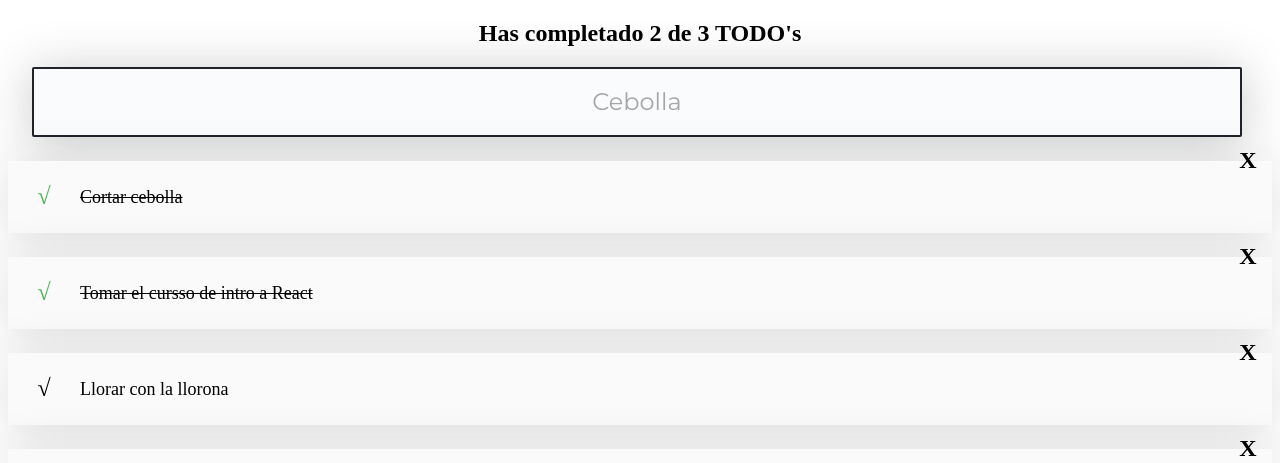
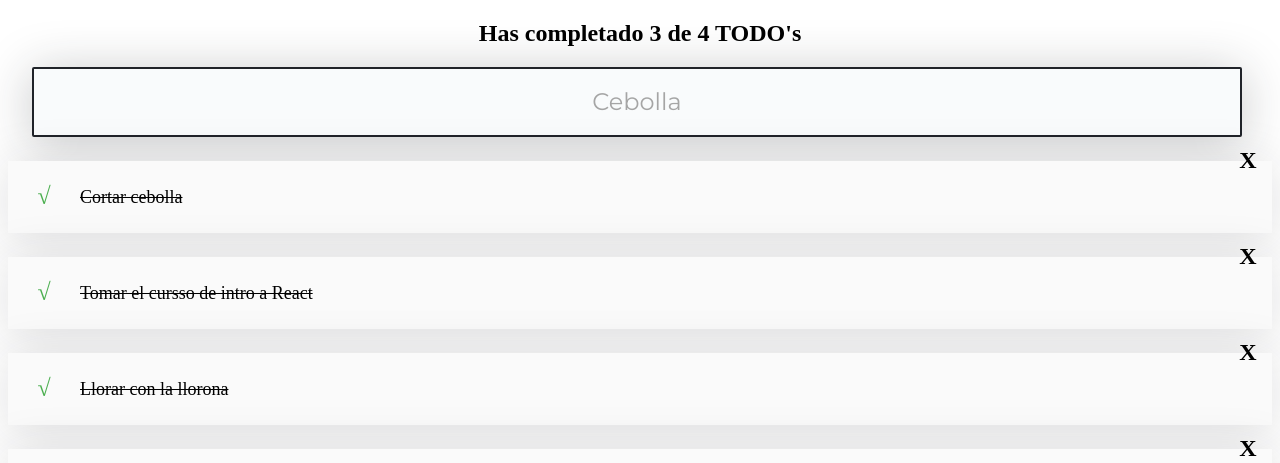
Before and after one commit to jorgetrad99/curso-introduccion-react-2021, a React (Create React App) app in the folder to-do-machine/: page / in a window 1280 px wide. Shown: the top 463 px of the page. Built offline with nearby package versions, Linux system fonts and the light colour scheme.

Commit message:
Counting and searching Todo's

```diff
--- a/to-do-machine/src/App.jsx
+++ b/to-do-machine/src/App.jsx
@@ -6,21 +6,46 @@
 import { CreateTodoButton } from './CreateTodoButton';
 // import './App.css';
 
-const todos = [
+const defaultTodos = [
   { text: 'Cortar cebolla', completed: true },
   { text: 'Tomar el cursso de intro a React', completed: true },
-  { text: 'Llorar con la llorona', completed: false },
+  { text: 'Llorar con la llorona', completed: true },
   { text: 'LALALALAA', completed: false },
 ];
 
 function App() {
+  const [ todos, setTodos ] = React.useState(defaultTodos)
+  const [ searchValue, setSearchValue ] = React.useState('');
+
+  const completedTodos = todos.filter(todo => !!todo.completed).length; //Doble false es true
+  const totalTodos = todos.length;
+
+  let searchedTodos = [];
+
+  if(!searchValue.length >= 1) {
+    searchedTodos = todos;
+  } else {
+    searchedTodos = todos.filter(todo => {
+      const todoText = todo.text.toLowerCase();
+      const searchText = searchValue.toLowerCase();
+      return todoText.includes(searchText);
+    })
+
+  }
+
   return (
     <React.Fragment>
-      <TodoCounter />
-      <TodoSearch />
+      <TodoCounter
+        total = { totalTodos }
+        completed = { completedTodos }
+      />
+      <TodoSearch
+        searchValue= { searchValue }
+        setSearchValue= { setSearchValue }
+      />
 
       <TodoList>
-        {todos.map(todo => (
+        {searchedTodos.map(todo => (
           <TodoItem
             key={todo.text}
             text={todo.text}
--- a/to-do-machine/src/TodoCounter.jsx
+++ b/to-do-machine/src/TodoCounter.jsx
@@ -6,9 +6,10 @@
     backgroundColor: 'yellow',
 } */
 
-function TodoCounter() {
+function TodoCounter({ total, completed }) {
+
     return (
-        <h2 className="TodoCounter">Has completado 2 de 3 TODO's</h2>
+        <h2 className="TodoCounter">Has completado {completed} de {total} TODO's</h2>
     );
 }
 
--- a/to-do-machine/src/TodoSearch.jsx
+++ b/to-do-machine/src/TodoSearch.jsx
@@ -1,10 +1,7 @@
 import React from 'react';
 import './TodoSearch.css';
 
-function TodoSearch() {
-  const [ searchValue, setSearchValue ] = React.useState('');
-
-
+function TodoSearch({ searchValue, setSearchValue }) {
   const onSearchValueChange = (event) => {
     console.log(event.target.value);
     setSearchValue(event.target.value)
@@ -19,7 +16,6 @@
         value={ searchValue }
         onChange={ onSearchValueChange }
       />
-      <p>{ searchValue }</p>
     </React.Fragment>
   );
 }
```
